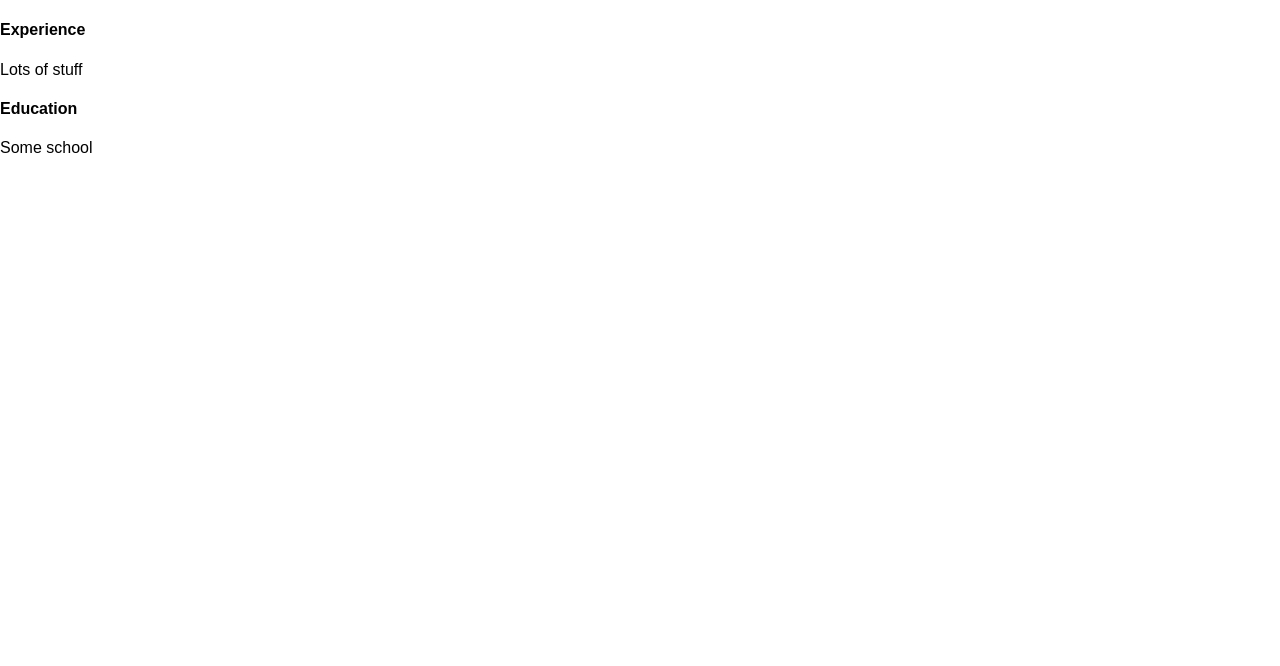
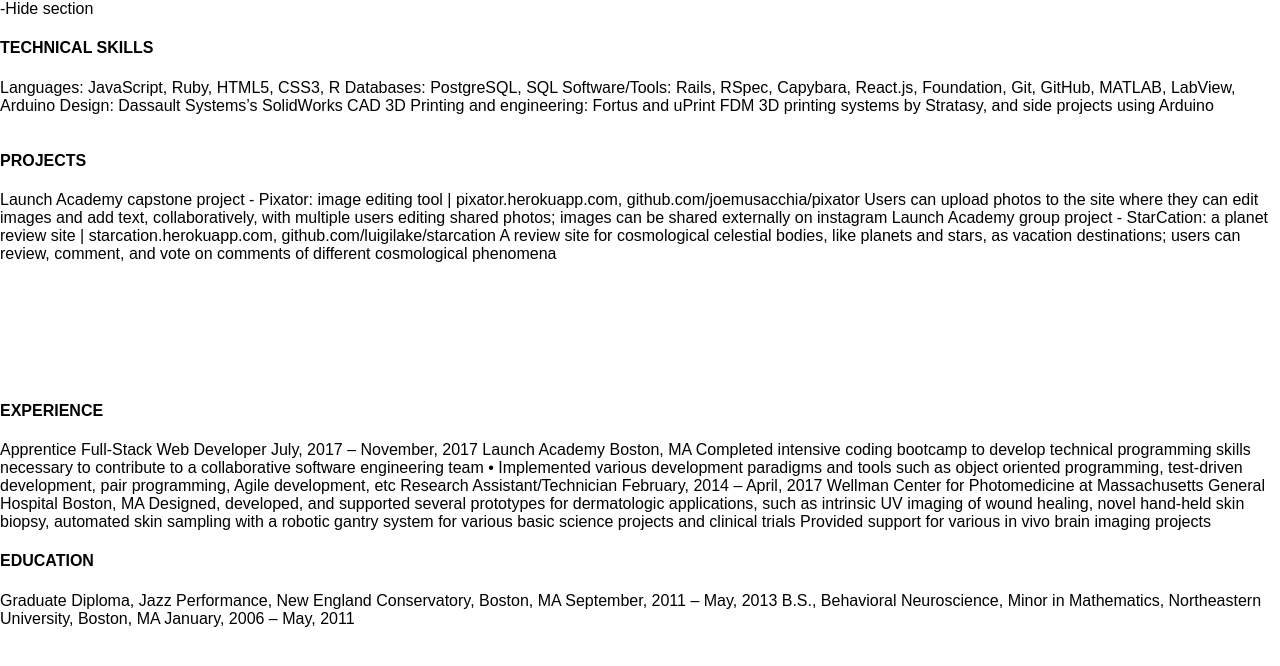
Before and after one commit to joemusacchia/interactive-resume, a React (Create React App) app: page / in a window 1280 px wide. Shown: the top 666 px of the page. Built offline with nearby package versions, Linux system fonts and the light colour scheme.

Commit message:
added some text to the json and started working on dynamic styling

```diff
--- a/src/App.css
+++ b/src/App.css
@@ -26,3 +26,26 @@
   from { transform: rotate(0deg); }
   to { transform: rotate(360deg); }
 }*/
+
+input {
+  display: none;
+  visibility: hidden;
+}
+
+#PROJECTS {
+  height: 0px;
+  overflow: hidden;
+  transition: height 0.5s;
+}
+
+label::before {
+  content: "+";
+}
+
+#toggle:checked ~ #PROJECTS {
+  height: 250px;
+}
+
+#toggle:checked ~ label::before {
+  content: "-";
+}
--- a/src/App.js
+++ b/src/App.js
@@ -15,6 +15,7 @@
     let resumeSection = resumeData.map(section => {
       return(
         <ContentTile
+          id={section.sectionHeading}
           heading={section.sectionHeading}
           body={section.body}
         />
@@ -22,6 +23,8 @@
     })
     return (
       <div className="App">
+        <input id="toggle" type="checkbox" checked/>
+        <label for="toggle">Hide section</label>
         {resumeSection}
       </div>
     );
--- a/src/ResumeData.json
+++ b/src/ResumeData.json
@@ -1,11 +1,17 @@
 {
   "resume": [
     {
-      "sectionHeading": "Experience",
-      "body": "Lots of stuff"
+      "sectionHeading": "TECHNICAL SKILLS",
+      "body": "Languages: JavaScript, Ruby, HTML5, CSS3, R\nDatabases: PostgreSQL, SQL\nSoftware/Tools: Rails, RSpec, Capybara, React.js, Foundation, Git, GitHub, MATLAB, LabView, Arduino\nDesign: Dassault Systems’s SolidWorks CAD\n3D Printing and engineering: Fortus and uPrint FDM 3D printing systems by Stratasy, and side projects using Arduino"
     }, {
-      "sectionHeading": "Education",
-      "body": "Some school"
+      "sectionHeading": "PROJECTS",
+      "body": "Launch Academy capstone project - Pixator: image editing tool | pixator.herokuapp.com, github.com/joemusacchia/pixator\nUsers can upload photos to the site where they can edit images and add text, collaboratively, with multiple users editing shared photos; images can be shared externally on instagram\nLaunch Academy group project - StarCation: a planet review site | starcation.herokuapp.com, github.com/luigilake/starcation\nA review site for cosmological celestial bodies, like planets and stars, as vacation destinations; users can review, comment, and vote on comments of different cosmological phenomena"
+    }, {
+      "sectionHeading": "EXPERIENCE",
+      "body": "Apprentice Full-Stack Web Developer July, 2017 –  November, 2017\nLaunch Academy Boston, MA\nCompleted intensive coding bootcamp to develop technical programming skills necessary to contribute to a collaborative software engineering team • Implemented various development paradigms and tools such as object oriented programming, test-driven development, pair programming, Agile development, etc\nResearch Assistant/Technician February, 2014 –  April, 2017\nWellman Center for Photomedicine at Massachusetts General Hospital Boston, MA\nDesigned, developed, and supported several prototypes for dermatologic\napplications, such\nas intrinsic UV imaging of wound healing, novel hand-held skin biopsy, automated skin sampling with a robotic gantry system for various basic science projects and clinical trials\nProvided support for various in vivo brain imaging projects"
+    }, {
+      "sectionHeading": "EDUCATION",
+      "body": "Graduate Diploma, Jazz Performance, New England Conservatory, Boston, MA September, 2011 – May, 2013\nB.S., Behavioral Neuroscience, Minor in Mathematics, Northeastern University, Boston, MA      January, 2006 – May, 2011"
     }
   ]
 }
--- a/src/components/ContentTile.js
+++ b/src/components/ContentTile.js
@@ -2,7 +2,7 @@
 
 const ContentTile = (props) => {
   return(
-    <div>
+    <div id={props.id}>
       <h4>{props.heading}</h4>
       <p>{props.body}</p>
     </div>
```
